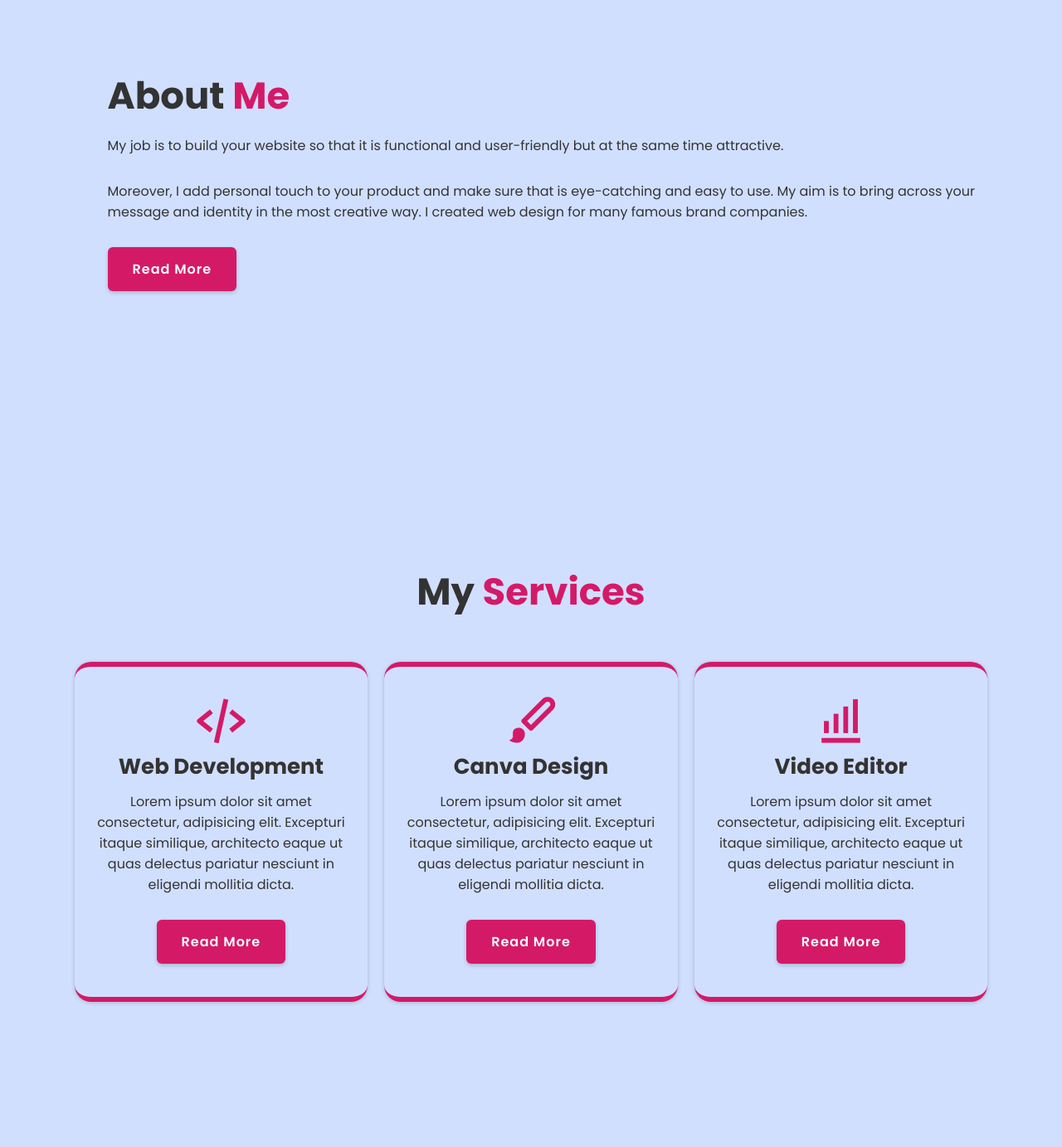
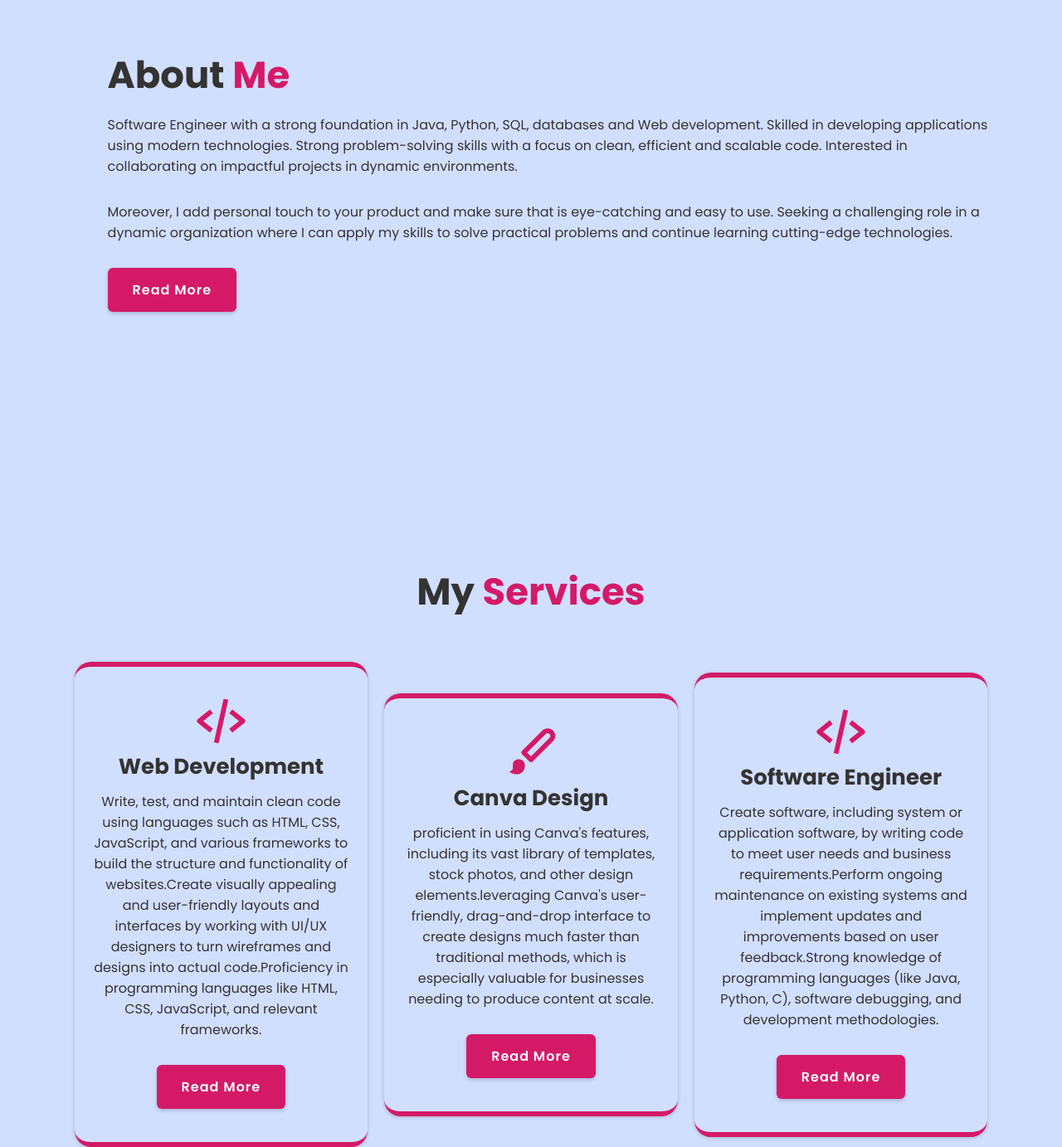
Before and after one commit to R-SriHarsha/personal-portfolio-project, a plain HTML site: page index.html in a window 1280 px wide. Shown: the part 1020-2403 px from the top of the page at 83% size. Drawn offline with nearby package versions, Linux system fonts and the light colour scheme.

Commit message:
Revise content in index.html for clarity and detail
Updated personal introduction and skills in the home and about sections. Enhanced service descriptions to reflect current capabilities in web and software development.

```diff
--- a/index.html
+++ b/index.html
@@ -42,9 +42,10 @@
             <h3>Hello, I am</h3>
             <h1><span>Sri</span> Harsha</h1>
             <p>
-                I'm working in web development and Design.
+                I'm working in web development and Software Engineering.
                 I enjoy creating beautiful and intuitive web designs using Html css
-                and make them interactive with Javascript.
+                and make them interactive with Javascript.I am also working with Software development
+                and probem solving with strong programming skills in Java and Python.
             </p>
 
             <div class="social-media">
@@ -65,15 +66,15 @@
                 </div>
                 <div class="profession" style="--i:1;">
                     <i class='bx bx-code'></i>
-                    <h3>Software Developer</h3>
+                    <h3>Software Engineer</h3>
                 </div>
                 <div class="profession" style="--i:2;">
                     <i class='bx bx-palette'></i>
                     <h3>Canva Designer</h3>
                 </div>
                 <div class="profession" style="--i:3;">
-                    <i class='bx bx-video-recording'></i>
-                    <h3>Video Editor</h3>
+                    <i class='bx bx-code'></i>
+                    <h3>Full stack developer</h3>
                 </div>
 
                 <div class="circle"></div>
@@ -96,13 +97,14 @@
         <div class="about-content">
             <h2 class="heading">About <span>Me</span></h2>
             <p>
-                My job is to build your website so that it is functional and
-                user-friendly but at the same time attractive.
+                Software Engineer with a strong foundation in Java, Python, SQL, databases and Web development. Skilled in
+developing applications using modern technologies. Strong problem-solving skills with a focus on clean, efficient and
+scalable code. Interested in collaborating on impactful projects in dynamic environments.
             </p>
             <p>
-                Moreover, I add personal touch to your product and make sure that is eye-catching and easy to use.
-                My aim is to bring across your message and identity in the most creative way.
-                I created web design for many famous brand companies.
+                Moreover, I add personal touch to your product and make sure that is eye-catching and easy to use. Seeking a challenging role in a
+dynamic organization where I can apply my skills to solve practical problems and continue learning cutting-edge
+technologies.
             </p>
             <a href="#" class="btn">Read More</a>
         </div>
@@ -116,22 +118,19 @@
             <div class="services-box">
                 <i class='bx bx-code-alt'></i>
                 <h3>Web Development</h3>
-                <p>Lorem ipsum dolor sit amet consectetur, adipisicing elit. Excepturi itaque similique, architecto
-                    eaque ut quas delectus pariatur nesciunt in eligendi mollitia dicta.</p>
+                <p>Write, test, and maintain clean code using languages such as HTML, CSS, JavaScript, and various frameworks to build the structure and functionality of websites.Create visually appealing and user-friendly layouts and interfaces by working with UI/UX designers to turn wireframes and designs into actual code.Proficiency in programming languages like HTML, CSS, JavaScript, and relevant frameworks.</p>
                 <a href="#" class="btn">Read More</a>
             </div>
             <div class="services-box">
                 <i class='bx bxs-paint'></i>
                 <h3>Canva Design</h3>
-                <p>Lorem ipsum dolor sit amet consectetur, adipisicing elit. Excepturi itaque similique, architecto
-                    eaque ut quas delectus pariatur nesciunt in eligendi mollitia dicta.</p>
+                <p>proficient in using Canva's features, including its vast library of templates, stock photos, and other design elements.leveraging Canva's user-friendly, drag-and-drop interface to create designs much faster than traditional methods, which is especially valuable for businesses needing to produce content at scale.</p>
                 <a href="#" class="btn">Read More</a>
             </div>
             <div class="services-box">
-                <i class='bx bx-bar-chart-alt'></i>
-                <h3>Video Editor</h3>
-                <p>Lorem ipsum dolor sit amet consectetur, adipisicing elit. Excepturi itaque similique, architecto
-                    eaque ut quas delectus pariatur nesciunt in eligendi mollitia dicta.</p>
+                <i class='bx bx-code-alt'></i>
+                <h3>Software Engineer</h3>
+                <p>Create software, including system or application software, by writing code to meet user needs and business requirements.Perform ongoing maintenance on existing systems and implement updates and improvements based on user feedback.Strong knowledge of programming languages (like Java, Python, C), software debugging, and development methodologies.</p>
                 <a href="#" class="btn">Read More</a>
             </div>
         </div>
@@ -285,4 +284,5 @@
     <script src="script.js"></script>
 </body>
 
+
 </html>
```
